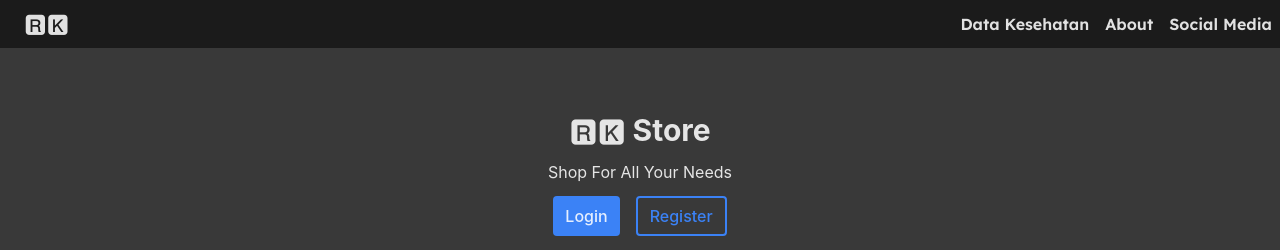
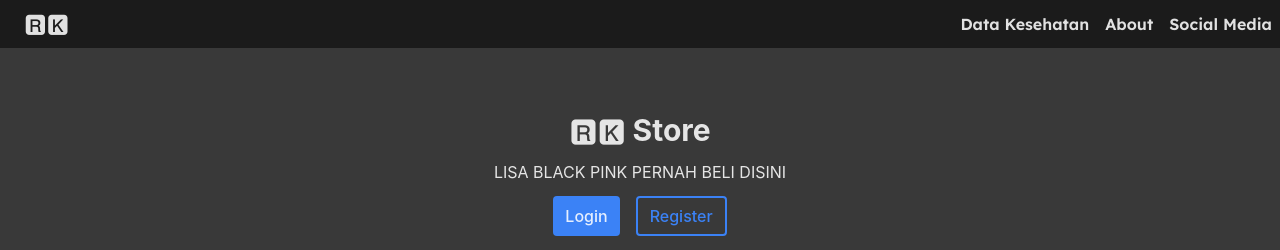
Before and after one commit to Rakhapy/tgs-infor, a React (Vite) app: page / in a window 1280 px wide. Shown: the top 250 px of the page. Built offline with nearby package versions, Linux system fonts and the light colour scheme; no server answers.

Commit message:
lisa blackpink

```diff
--- a/src/components/tamplate/index.jsx
+++ b/src/components/tamplate/index.jsx
@@ -14,7 +14,7 @@
           <h1 className="text-3xl font-bold select-none " >🆁🅺 Store</h1>
         </div>
         <div className="subjudul">
-          <h2 className="text-base select-none" >Shop For All Your Needs</h2>
+          <h2 className="text-base select-none" >LISA BLACK PINK PERNAH BELI DISINI</h2>
         </div>
         <div className="login-register-btn flex gap-4 flex-wrap max-h-32">
           <button className="btn bg-blue-500 font-medium rounded py-1.5 px-3 hover:px-3.5 duration-300" ><Link to="/login">Login</Link></button>
```
